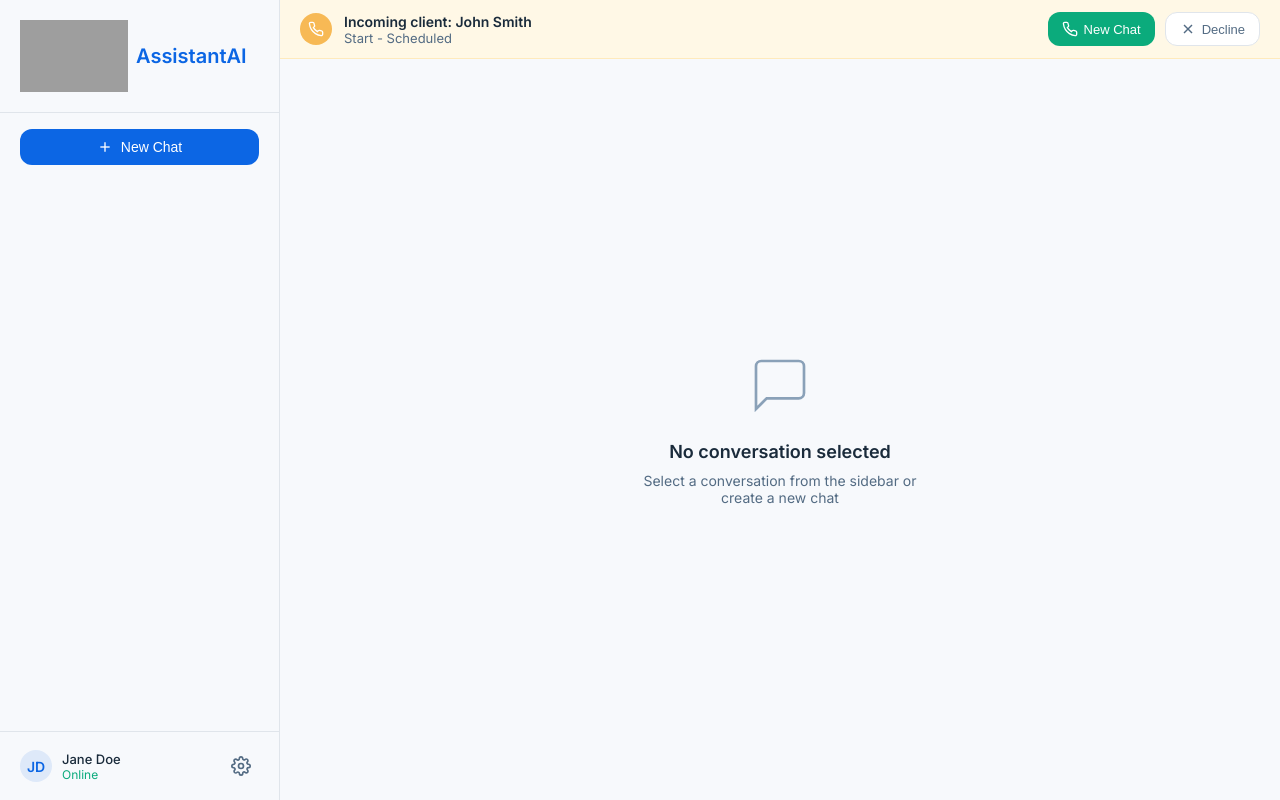
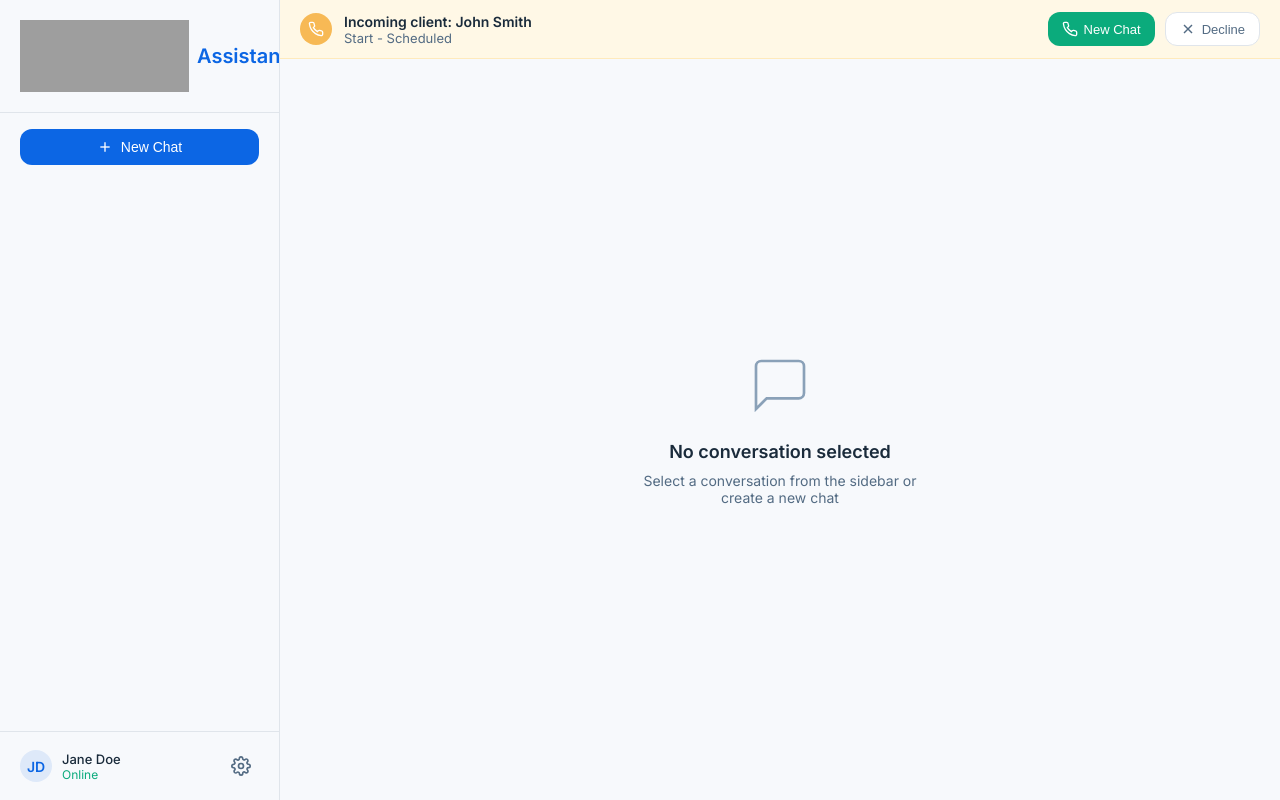
Before and after one commit to Team-Lightning-LLC/AIFinanceBot, a plain HTML site: page index.html in a window 1280 px wide. Drawn offline with Linux system fonts and the light colour scheme; grey boxes are pictures that could not be loaded.

Commit message:
Update main.css

```diff
--- a/css/main.css
+++ b/css/main.css
@@ -57,7 +57,7 @@ body {
 
 /* Increase logo size */
 .logo-img {
-  width: 108px;  /* Increase from 24px */
+  width: 169px;  /* Increase from 24px */
   height: 72px; /* Increase from 24px */
   margin-right: 8px;
   background: none;
```
